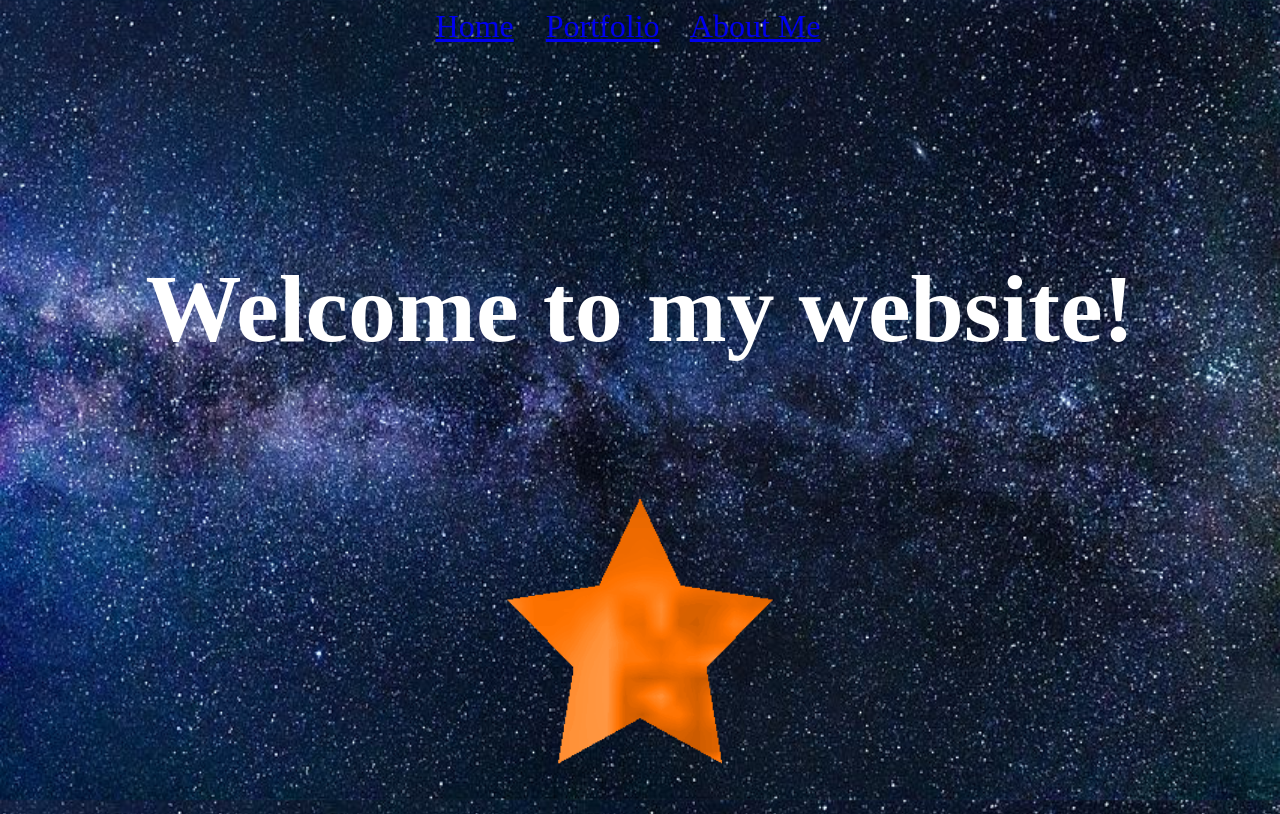
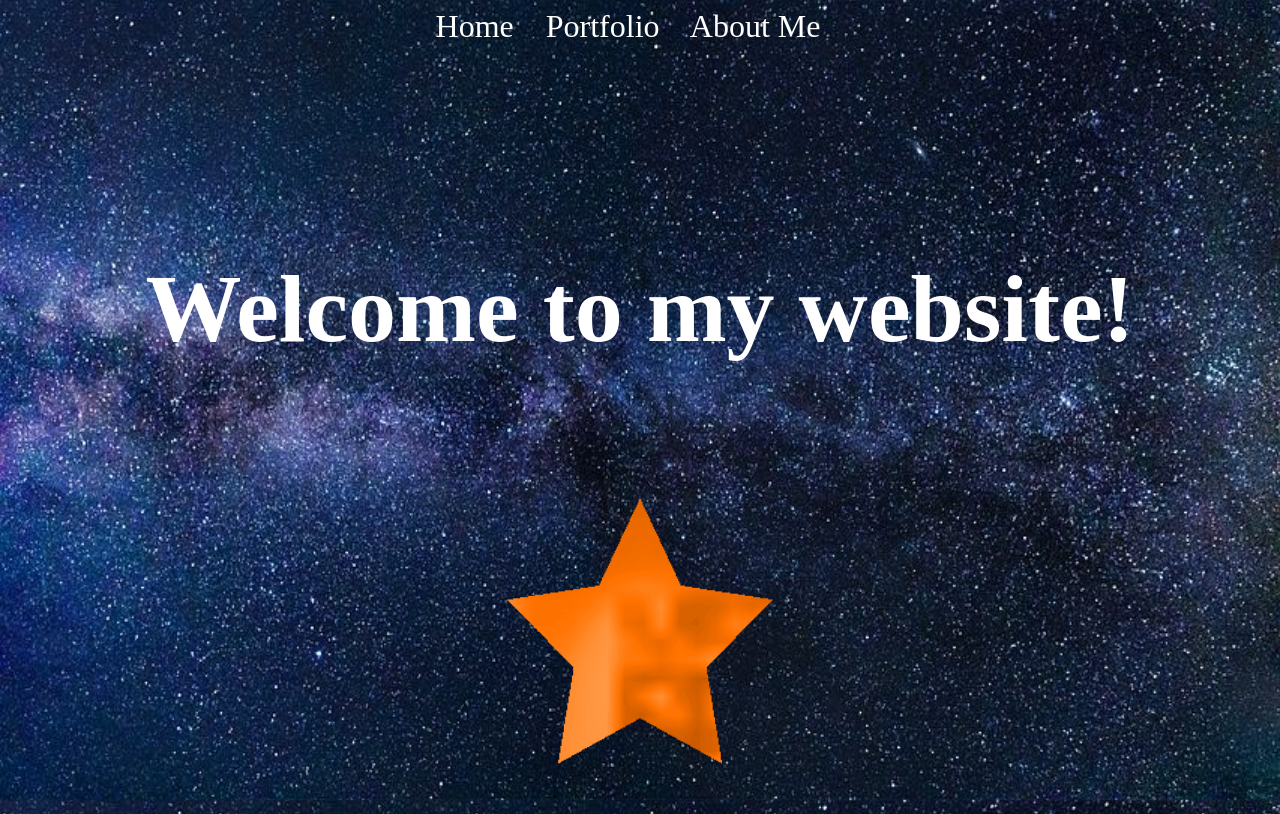
Before and after one commit to 1916378/csp2021-2022, a plain HTML site: page index.html in a window 1280 px wide. Drawn offline with Linux system fonts and the light colour scheme.

Commit message:
Update index.html

```diff
--- a/index.html
+++ b/index.html
@@ -14,6 +14,24 @@ body {
 }
 </style>
 
+<style>
+a:link {
+  color: white;
+  background-color: transparent;
+  text-decoration: none;
+}
+a:visited {
+  color: grey;
+  background-color: transparent;
+  text-decoration: none;
+}
+
+a:active {
+  color: yellow;
+  background-color: transparent;
+  text-decoration: underline;
+}
+</style>
 
 <center>
     <font size="6">
```
